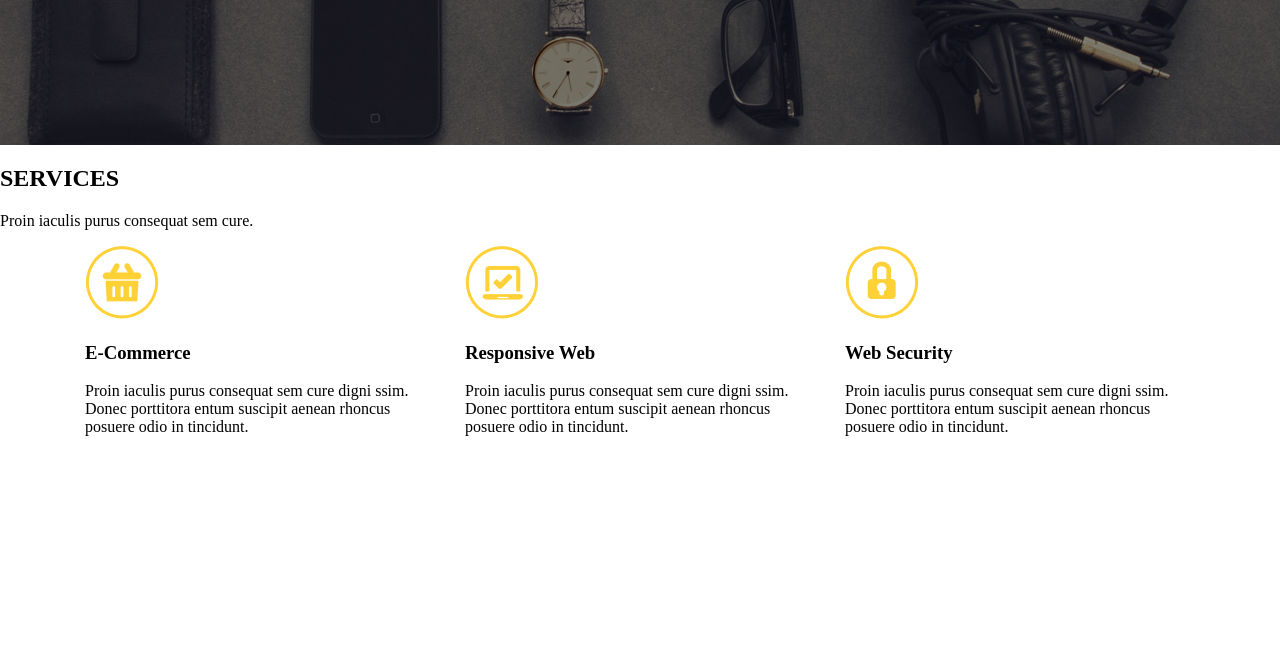
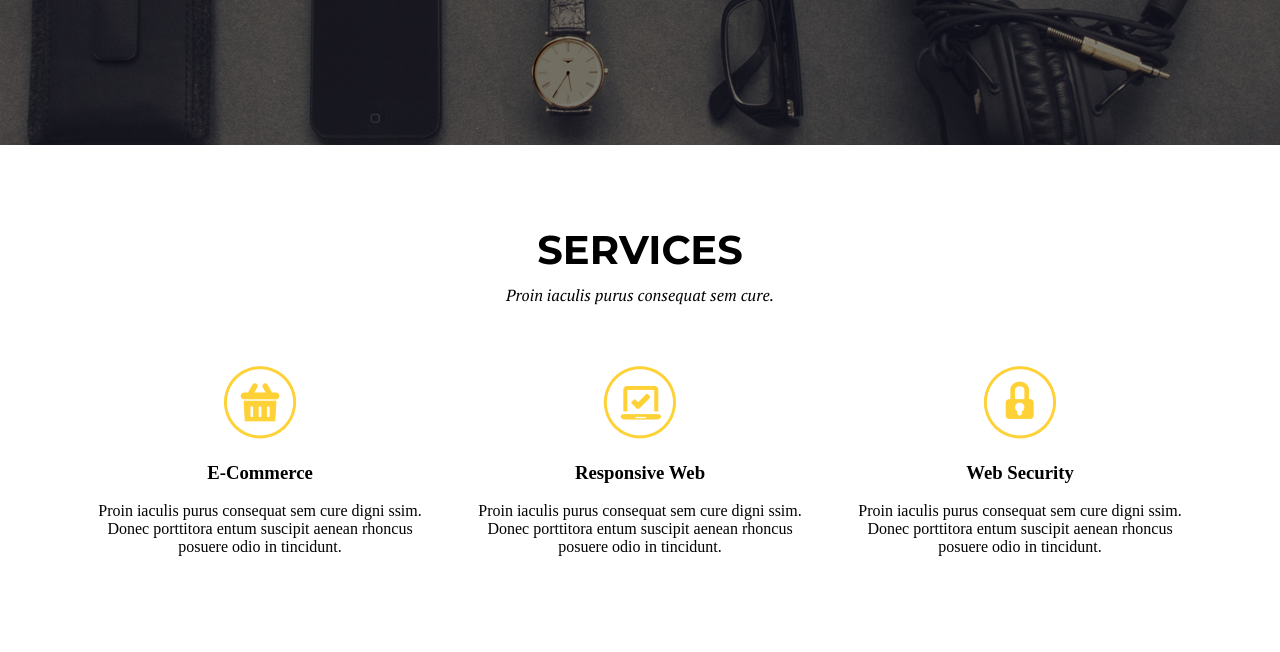
Before and after one commit to ewenowak/project-task-runner, a website: page index.html in a window 1280 px wide. Shown: the part 555-1207 px from the top of the page. Before the commit the page ends 1007 px from the top, so only its background shows below. Drawn offline with Linux system fonts and the light colour scheme.

Commit message:
Add style for section services

```diff
--- a/index.html
+++ b/index.html
@@ -35,8 +35,10 @@
       </div>
     </header>
     <section class="services">
-      <h2 class="section-title">SERVICES</h2>
-      <p class="section-subtitle">Proin iaculis purus consequat sem cure.</p>
+      <div class="section-title">
+        <h2>SERVICES</h2>
+        <p>Proin iaculis purus consequat sem cure.</p>
+      </div>
       <div class="container">
         <div class="row">
           <div class="sevices-element col-md-4">
--- a/sass/style.scss
+++ b/sass/style.scss
@@ -13,6 +13,29 @@ $color-dark: black;
 
 body {
     max-width: 1400px;
+    margin: 0;
+}
+
+section {
+    text-align: center;
+    padding: 80px 0;
+}
+
+.section-title {
+    padding-bottom: 60px;
+}
+
+.section-title h2 {
+    font-family: $font-title;
+    font-size: 40px;
+    color: $color-dark;
+    padding-bottom: 10px;
+    margin: 0;
+}
+
+.section-title p {
+    font-family: $font-subtitle;
+    font-size: 16px;
     margin: 0;
 }
 
@@ -46,7 +69,7 @@ body {
 }
 
 .page-title h2 {
-    margin-top: 100px;
+    margin-top: 200px;
     font-size: 40px;
     font-family: $font-subtitle;
     font-weight: 200;
@@ -58,10 +81,11 @@ body {
     margin-top: 10px;
 }
 
-.btn {
+.btn  {
     background: #fed136;
-    padding: 14px 30px;
+    padding: 20px 30px;
     border-radius: 2px;
+    font-weight: 600;
     font-family: $font-title;
     font-size: 18px;
     text-align: center;
```
Also changed, not shown: css/style.css, 1 other file.
